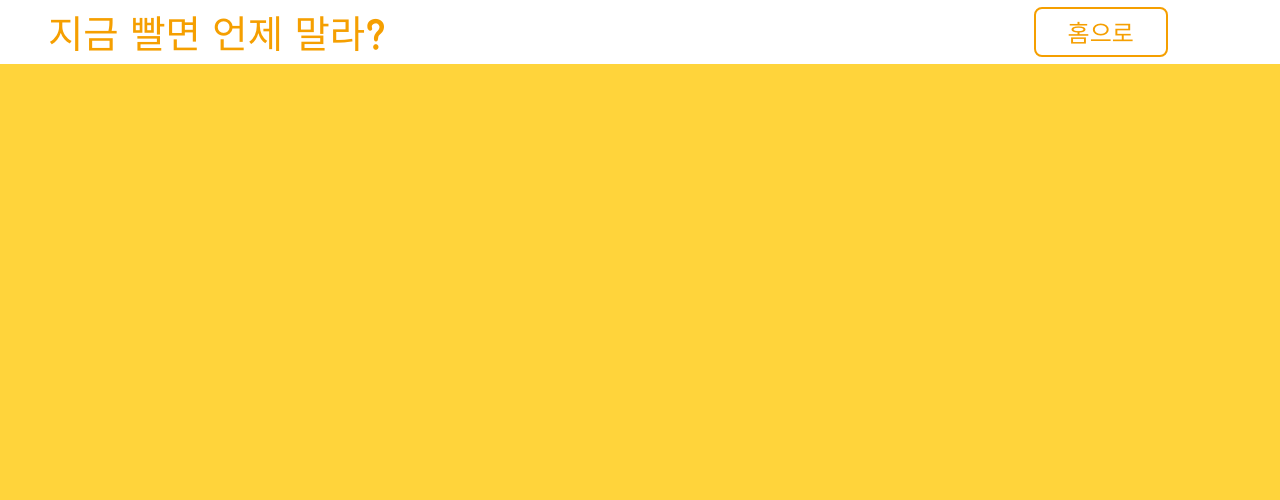
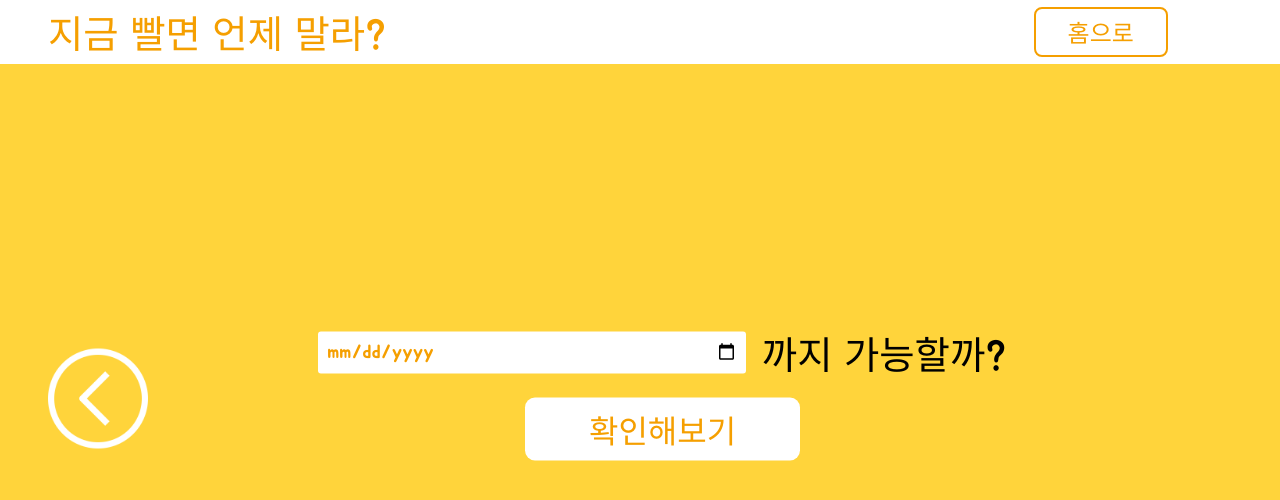
Before and after one commit to Park-KwonSoo/When_does_it_Dry_If_I_Landary_Now, a React (Create React App) app in the folder laundary-client/: page /dry/possible in a window 1280 px wide. Shown: the top 500 px of the page. Built offline with nearby package versions, Linux system fonts and the light colour scheme; a web font is replaced by a local one; what redux-pender would draw is missing.

Commit message:
some style is changed

```diff
--- /dev/null
+++ b/laundary-client/src/components/Dry/DryPossible.js
@@ -0,0 +1,127 @@
+import React from 'react';
+import oc from 'open-color';
+import styled from 'styled-components';
+import backButton_white from '../../image/backButton_white.png';
+import backButton_yellow from '../../image/backButton_yellow.png';
+
+
+const Positioner = styled.div `
+    position : absolute;
+    top : 50%;
+    left : 50%;
+    transform : translate(-50%, -50%);
+
+    display : flex;
+    flex-direction : column;
+
+    width : 100%;
+`;
+
+const Wrapper = styled.div `
+    display : flex;
+    justify-content : center;
+    align-items : center;
+`;
+
+const LeftPosition = styled.div `
+    flex : 1;
+`;
+
+const CenterPosition = styled.div `
+    flex : 10;
+
+    display : flex;
+    flex-direction : column;
+`;
+
+const RightPosition = styled.div `
+    flex : 1;
+`;
+
+const InputWrapper = styled.div `
+    display : flex;
+    justify-content : center;
+    align-items : center;
+`;
+
+const DateInput = styled.input.attrs({
+    type : 'date'
+}) `
+    font-family : Jua;
+    font-size : 1.2rem;
+
+    padding : .5rem;
+    margin-right : 1rem;
+
+    width : 40%;
+
+    border : transparent;
+    border-radius : 3px;
+
+    color : ${oc.yellow[7]};
+`;
+
+const Content = styled.div `
+    font-size : 2.4rem;
+`;
+
+const BackButton = styled.button `
+    background : url(${backButton_white});
+    background-size : cover;
+
+    height : 100px;
+    width : 100px;
+
+    border : transparent;
+    margin-left : 3rem;
+
+    &:hover {
+        background : url(${backButton_yellow});
+        background-size : cover;
+    }
+`;
+
+const Button = styled.button `
+    font-family : Jua;
+    font-size : 2rem;
+
+    background : white;
+    color : ${oc.yellow[7]};
+
+    border-radius : 10px;
+    border : transparent;
+
+    cursor : pointer;
+
+    margin : 1rem auto;
+    padding : .5rem 4rem;
+
+    &:hover {
+        background : ${oc.yellow[7]};
+        color : white;
+    }
+`;
+
+const DryPossible = ({children, back, onClick}) => {
+    return (
+        <Positioner>
+            <Wrapper>
+                <LeftPosition>
+                    <BackButton onClick = {back}/>
+                </LeftPosition>
+                <CenterPosition>
+                    <InputWrapper>
+                        <DateInput/>
+                        <Content>까지 가능할까?</Content>
+                    </InputWrapper>
+                    <Button onClick = {onClick}>
+                        {children}
+                    </Button>
+                </CenterPosition>
+                <RightPosition/>
+            </Wrapper>
+        </Positioner>
+    )
+};
+
+export default DryPossible;
--- a/laundary-client/src/components/Dry/DryComponent.js
+++ b/laundary-client/src/components/Dry/DryPredict.js
@@ -11,10 +11,16 @@ const Positioner = styled.div `
     top : 50%;
     left : 50%;
     transform : translate(-50%, -50%);
+
+    display : flex;
+    flex-direction : column;
+
+    width : 100%;
 `;
 
 const Wrapper = styled.div `
     display : flex;
+    justify-content : center;
     align-items : center;
 `;
 
@@ -23,7 +29,7 @@ const LeftPosition = styled.div `
 `;
 
 const CenterPosition = styled.div `
-    flex : 1;
+    flex : 10;
 `;
 
 const RightPosition = styled.div `
@@ -40,7 +46,7 @@ const BackButton = styled.button `
     border : transparent;
     border-radius : 10px;
 
-    margin-right : 3rem;
+    margin-left : 3rem;
 
     &:hover {
         background : url(${backButton_yellow});
@@ -51,9 +57,10 @@ const BackButton = styled.button `
 const ContentWrapper = styled.div `
     display : flex;
     flex-direction : column;
+
     justify-content : center;
-
-    width : 550px;
+    padding : 0 0;
+    margin : 0 4rem;
 `;
 
 const Title = styled.div `
@@ -66,23 +73,28 @@ const Time  = styled.div `
     margin : 0rem auto;
 `;
 
+const ContentBox = styled.div `
+    background : white;
+    border-radius : 10px;
+    border : transparent;
+
+    margin : 1rem 0;
+
+    display : flex;
+    justify-content : center;
+    align-items : center;
+`;
+
 const Content = styled.div `
     font-size : 2rem;
-    margin : 1rem auto;
 
     background : white;
     color : ${oc.yellow[7]};
 
+    margin : 2rem auto;
+
     border-radius : 10px;
     border : transparent;
-
-    padding : .5rem 3rem;
-
-    height : 40px;
-    width : 400px;
-
-    display : flex;
-    justify-content : center;
 `;
 
 const Button = styled.button `
@@ -96,9 +108,10 @@ const Button = styled.button `
     cursor : pointer;
 
     border-radius : 10px;
-    border : 1px transparent;
+    border : transparent;
 
-    padding : .5rem;
+    padding : .5rem 4rem;
+    margin : 1rem auto;
 
     &:hover {
         background : ${oc.yellow[7]};
@@ -106,7 +119,7 @@ const Button = styled.button `
     }
 `;
 
-const DryComponent = ({onClick, back, children}) => {
+const DryPredict = ({onClick, back, children, buttonName}) => {
     return (
         <Positioner>
             <Wrapper>
@@ -122,20 +135,20 @@ const DryComponent = ({onClick, back, children}) => {
                             {"현재 시간 "}
                             <Clock format = {"YYYY년 MM월 DD일 HH : mm"} ticking = {true}/>
                         </Time>
-                        <Content>
-                            {children}
-                        </Content>
+                        <ContentBox>
+                            <Content>
+                                {children}
+                            </Content>
+                        </ContentBox>
                         <Button onClick = {onClick}>
-                            과연?
+                            {buttonName}
                         </Button>
                     </ContentWrapper>
                 </CenterPosition>
-                <RightPosition>
-                    <div/>
-                </RightPosition>
+                <RightPosition/>
             </Wrapper>
         </Positioner>
     )
 }
 
-export default DryComponent;
+export default DryPredict;
--- a/laundary-client/src/components/Dry/index.js
+++ b/laundary-client/src/components/Dry/index.js
@@ -1 +1,2 @@
-export { default as DryComponent } from './DryComponent';
+export { default as DryPredict } from './DryPredict';
+export { default as DryPossible } from './DryPossible';
--- a/laundary-client/src/components/Main/MainComponent.js
+++ b/laundary-client/src/components/Main/MainComponent.js
@@ -10,14 +10,13 @@ const Positioner = styled.div `
     top : 50%;
     left : 50%;
     transform : translate(-50%, -50%);
+
+    width : 100%;
 `;
 
 const Wrapper = styled.div `
     display : flex;
     align-items : center;
-
-    height : 100%;
-    width : 100%;
 `;
 
 const LeftPosition = styled.div `
@@ -25,7 +24,7 @@ const LeftPosition = styled.div `
 `;
 
 const CenterPosition = styled.div `
-    flex : 1;
+    flex : 10;
 `;
 
 const RightPosition = styled.div `
@@ -44,7 +43,7 @@ const BackButton = styled.button `
     width : 100px;
     height : 100px;
 
-    margin-right : 3rem;
+    margin-left : 3rem;
 
     &:hover {
         background : url(${backButton_yellow});
@@ -54,6 +53,8 @@ const BackButton = styled.button `
 
 const SelectButtonWrapper = styled.div `
     display : flex;
+    align-items : center;
+    justify-content : center;
 `;
 
 const SelectButton = styled.button `
--- /dev/null
+++ b/laundary-client/src/containers/Dry/DryContainer_Deadline.js
@@ -0,0 +1,25 @@
+import React from 'react';
+import { useSelector, useDispatch } from 'react-redux';
+import { useHistory } from 'react-router-dom';
+
+import * as dryActions from '../../redux/modules/dry';
+import { DryPossible } from '../../components/Dry';
+
+//toDo : changeInfo, get Possible 등 가져오기
+function DryContainter_Deadline () {
+    const dry = useSelector(state => state.dry);
+
+    const history = useHistory();
+
+    const handleGoBack = () => {
+        history.push('/main');
+    }
+
+    return (
+        <DryPossible back = {handleGoBack}>
+            확인해보기
+        </DryPossible>
+    )
+}
+
+export default DryContainter_Deadline;
--- a/laundary-client/src/containers/Dry/DryContainer.js
+++ b/laundary-client/src/containers/Dry/DryContainer_Predict.js
@@ -2,10 +2,10 @@ import React  from 'react';
 import { useSelector, useDispatch } from 'react-redux';
 import { useHistory } from 'react-router-dom';
 import * as dryActions from '../../redux/modules/dry';
-import { DryComponent } from '../../components/Dry';
+import { DryPredict } from '../../components/Dry';
 
 
-function DryContainer () {
+function DryContainer_Predict () {
     const dry = useSelector(state => state.dry);
     const result = dry.get('result');
     //toDo : const error = dry.get('error');
@@ -29,12 +29,15 @@ function DryContainer () {
     }
 
     return (
-        <DryComponent onClick = {calculate} back = {handleGoBack}>
-            {
-                result && <div>{"예상 시간 " + result}</div>
+        <>
+            {   result ?
+                <DryPredict onClick = {null} back = {handleGoBack} buttonName = {'확인'}>
+                    {"예상 시간 " + result}
+                </DryPredict> :
+                <DryPredict onClick = {calculate} back = {handleGoBack} buttonName = {'과연?'}/>
             }
-        </DryComponent>
+        </>
     )
 };
 
-export default DryContainer;
+export default DryContainer_Predict;
--- a/laundary-client/src/containers/Dry/index.js
+++ b/laundary-client/src/containers/Dry/index.js
@@ -1 +1,2 @@
-export { default as DryContainer } from './DryContainer';
+export { default as DryContainer_Predict } from './DryContainer_Predict';
+export { default as DryContainter_Deadline} from './DryContainer_Deadline';
--- a/laundary-client/src/pages/Dry.js
+++ b/laundary-client/src/pages/Dry.js
@@ -1,11 +1,12 @@
 import React from 'react';
 import { Route } from 'react-router-dom';
-import { DryContainer } from '../containers/Dry';
+import { DryContainer_Predict, DryContainter_Deadline } from '../containers/Dry';
 
 function Dry() {
     return (
         <>
-            <Route path = '/dry/predict' component = {DryContainer}/>
+            <Route path = '/dry/predict' component = {DryContainer_Predict}/>
+            <Route path = '/dry/possible' component = {DryContainter_Deadline}/>
         </>
     );
 }
```
